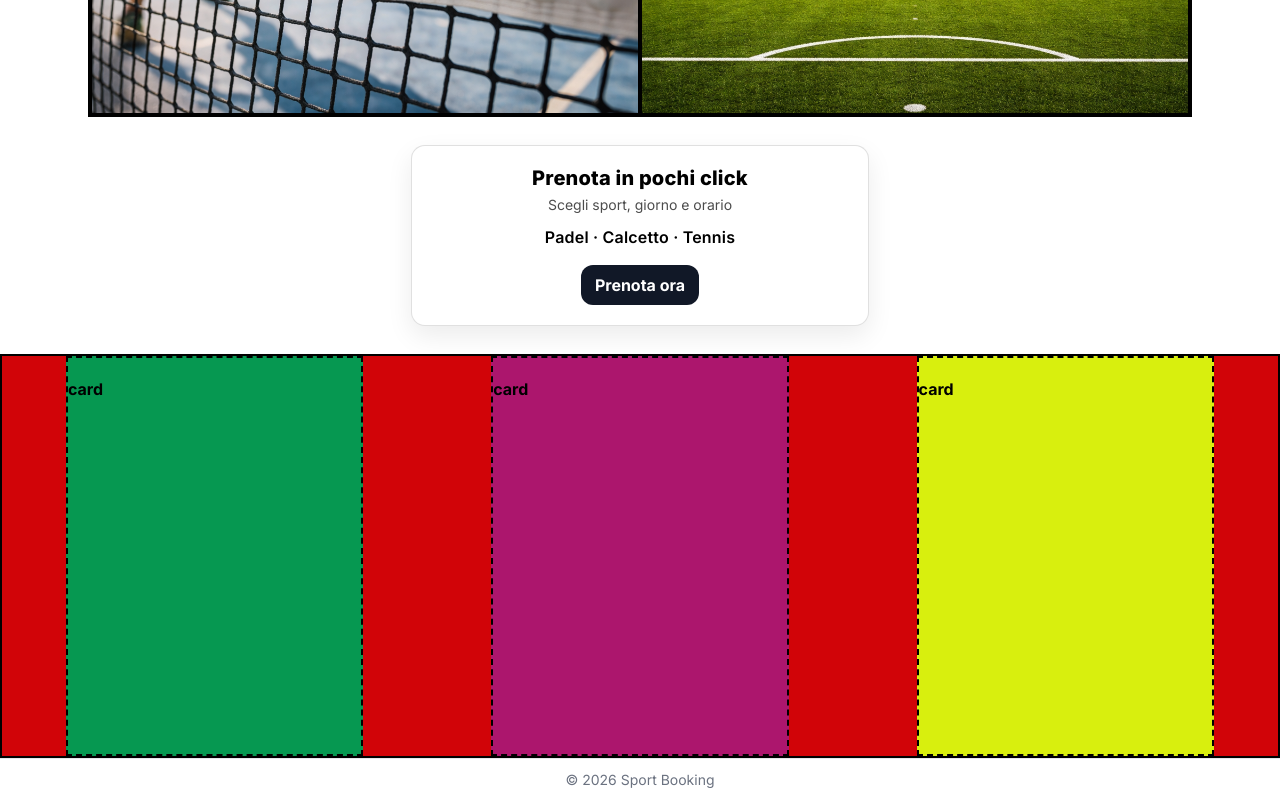
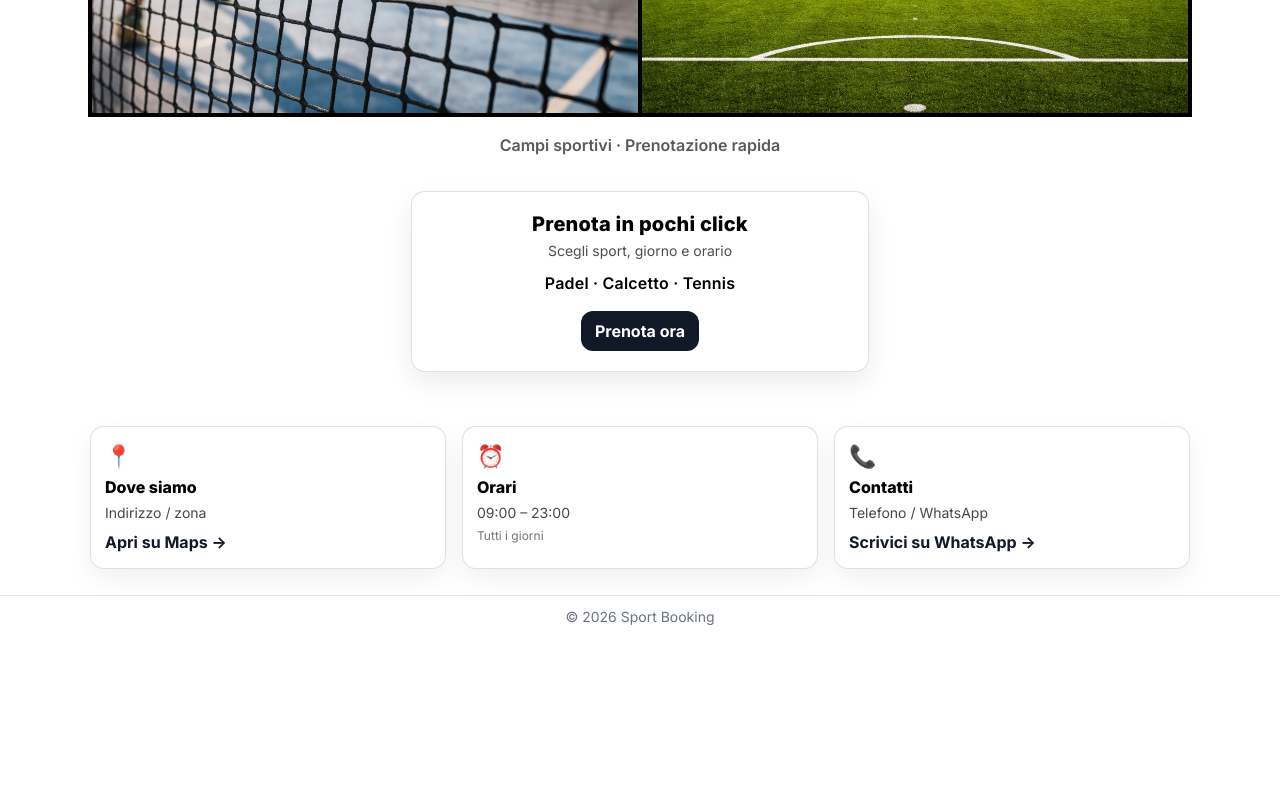
Before and after one commit to michelangelomancini4/sport-booking-system, a React (Vite) app in the folder frontend/: page / in a window 1280 px wide. Shown: the part 368-1168 px from the top of the page. After the commit the page ends 1005 px from the top, so only its background shows below. Built offline with nearby package versions, Linux system fonts and the light colour scheme; no server answers; a web font is replaced by a local one.

Commit message:
feat(frontend): add actionable info cards on homepage

```diff
--- a/frontend/src/pages/HomePage.jsx
+++ b/frontend/src/pages/HomePage.jsx
@@ -26,6 +26,10 @@ export default function HomePage() {
                     <h3>foto2</h3>
                 </div>
             </div>
+            <p className={styles.homeContext}>
+                Campi sportivi · Prenotazione rapida
+            </p>
+
             {/* BOOKING BOX SECTION */}
             <div className={styles.booking_box_container}>
                 <div className={styles.booking_box}>
@@ -40,18 +44,49 @@ export default function HomePage() {
                 </div>
             </div>
             {/* CARDS SECTION */}
-            <div className={styles.cards_container}>
-                <div className={styles.first_card}>
-                    <h4>card</h4>
+            <section className={styles.cardsSection}>
+                <div className={styles.cardsContainer}>
+                    <article className={styles.card}>
+                        <div className={styles.cardIcon}>📍</div>
+                        <h4 className={styles.cardTitle}>Dove siamo</h4>
+                        <p className={styles.cardText}>Indirizzo / zona</p>
+
+                        <a
+                            className={styles.cardLink}
+                            href="https://www.google.com/maps?q=centro%20sportivo%20padel"
+                            target="_blank"
+                            rel="noreferrer"
+                        >
+                            Apri su Maps →
+                        </a>
+                    </article>
+
+                    <article className={styles.card}>
+                        <div className={styles.cardIcon}>⏰</div>
+                        <h4 className={styles.cardTitle}>Orari</h4>
+                        <p className={styles.cardText}>09:00 – 23:00</p>
+                        <p className={styles.cardHint}>Tutti i giorni</p>
+                    </article>
+
+                    <article className={styles.card}>
+                        <div className={styles.cardIcon}>📞</div>
+                        <h4 className={styles.cardTitle}>Contatti</h4>
+                        <p className={styles.cardText}>Telefono / WhatsApp</p>
+
+                        <a
+                            className={styles.cardLink}
+                            href="https://wa.me/393331234567"
+                            target="_blank"
+                            rel="noreferrer"
+                            title="Placeholder: cambia numero quando lo hai"
+                        >
+                            Scrivici su WhatsApp →
+                        </a>
+                    </article>
                 </div>
-                <div className={styles.second_card}>
-                    <h4>card</h4>
-                </div>
-                <div className={styles.third_card}>
-                    <h4>card</h4>
-                </div>
+            </section>
 
-            </div>
+
         </div >
     )
 }
--- a/frontend/src/pages/HomePage.module.css
+++ b/frontend/src/pages/HomePage.module.css
@@ -41,6 +41,14 @@
     background-color: rgb(172, 10, 56);
 
 }
+
+.homeContext {
+    text-align: center;
+    margin: 18px 0 8px;
+    color: rgba(0, 0, 0, 0.65);
+    font-weight: 600;
+}
+
 
 /* BOOKING BOX SECTION */
 .booking_box_container {
@@ -95,42 +103,69 @@
 
 
 /* CARDS SECTION */
+.cardsSection {
+    padding: 26px 16px;
+}
 
-.cards_container {
-    height: 400px;
+.cardsContainer {
+    max-width: 1100px;
+    margin: 0 auto;
+
     display: flex;
-    justify-content: space-around;
+    gap: 16px;
+    justify-content: space-between;
+}
+
+.card {
+    flex: 1;
+    /* tutte larghe uguali */
+    background: #fff;
+    border: 1px solid rgba(0, 0, 0, 0.12);
+    border-radius: 14px;
+    padding: 16px 14px;
+    box-shadow: 0 10px 26px rgba(0, 0, 0, 0.06);
+}
+
+.cardIcon {
+    font-size: 22px;
+    margin-bottom: 8px;
+}
+
+.cardTitle {
+    margin: 0 0 6px;
+    font-size: 16px;
+    font-weight: 800;
+}
+
+.cardText {
+    margin: 0;
+    color: rgba(0, 0, 0, 0.72);
+    font-size: 14px;
+    line-height: 1.4;
+}
+
+.cardLink {
+    display: inline-block;
+    margin-top: 10px;
+    font-weight: 700;
+    text-decoration: none;
+    color: #111827;
+}
+
+.cardLink:hover {
+    text-decoration: underline;
+}
+
+.cardHint {
+    margin: 6px 0 0;
+    font-size: 12px;
+    color: rgba(0, 0, 0, 0.55);
+}
 
 
-    /* debug */
-    border-color: rgb(11, 195, 33);
-    border: solid 2px;
-    background-color: rgb(209, 4, 8);
-
+/* Responsive */
+@media (max-width: 900px) {
+    .cardsContainer {
+        flex-direction: column;
+    }
 }
-
-.first_card,
-.second_card,
-.third_card {
-    flex-basis: 23%;
-    /* debug */
-    border-color: rgb(206, 84, 3);
-    border: dashed 2px;
-
-}
-
-.first_card {
-    /* debug */
-    background-color: rgb(6, 152, 81);
-}
-
-.second_card {
-    /* debug */
-    background-color: rgb(172, 22, 109);
-}
-
-.third_card {
-
-    /* debug */
-    background-color: rgb(216, 239, 14);
-}
```
